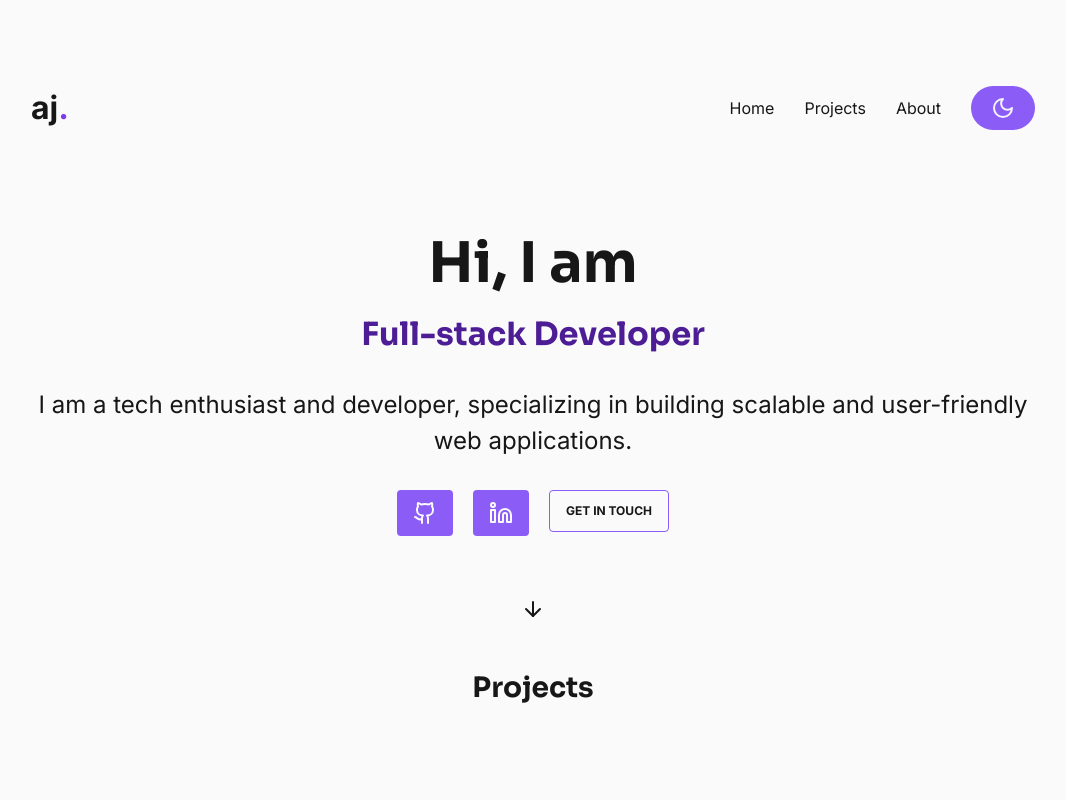
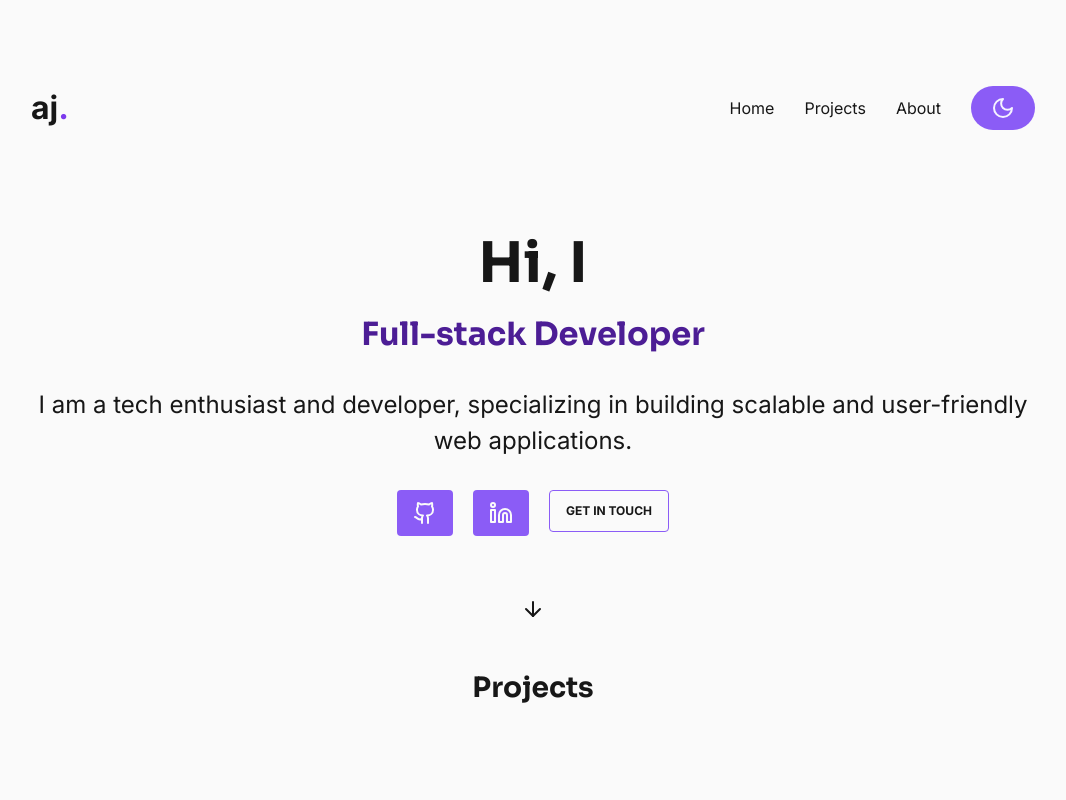
Before and after one commit to Adao-Angelo/personal-portfolio, a Next.js app: page / in a window 1280 px wide. Shown: the top 800 px of the page, without its empty margins (107-1173 px from the left). Built offline with nearby package versions, Linux system fonts and the light colour scheme.

Commit message:
config tipeing speed

```diff
--- a/src/app/page.tsx
+++ b/src/app/page.tsx
@@ -27,7 +27,7 @@ export default function Home() {
           <div>
             <h1 className="font-sora font-bold text-[3.2rem] md:text-[5.6rem]">
               <TypingEffect
-                typingSpeed={120}
+                typingSpeed={80}
                 erasingSpeed={60}
                 delayBeforeErase={2500}
               >
```
